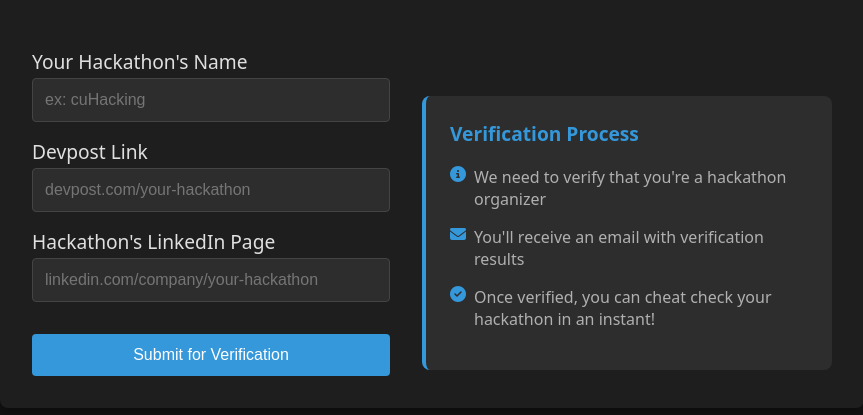
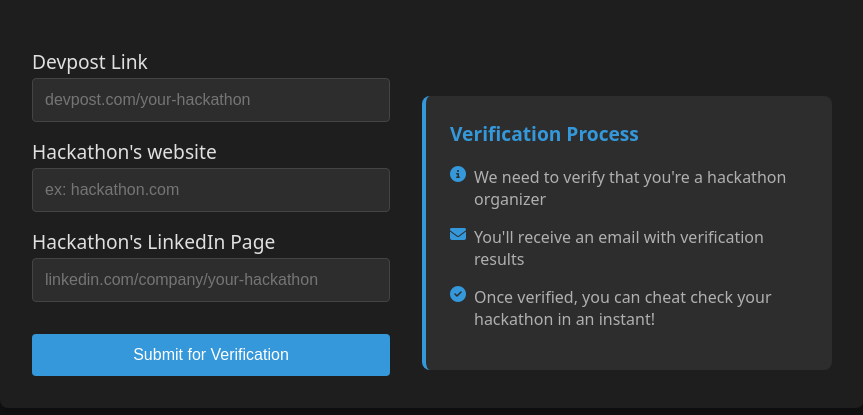
Before and after one commit to isharghura/HackVerify, a Flask app: template templates/dashboard.html in a window 1280 px wide. Shown: the part 231-646 px from the top of the page, without its empty margins (208-1071 px from the left). Run offline with Flask 3, Linux system fonts and the light colour scheme; the template is opened without the code that fills it, so the values that code supplies are empty.

Commit message:
feat: removed ask for hackathon name and asked for hackathon website

```diff
--- a/app.py
+++ b/app.py
@@ -283,10 +283,10 @@ def submissions():
             return jsonify({"error": "Request must be JSON"}), 400
 
         data = request.get_json()
-        if "hName" not in data:
-            return jsonify({"error": "Hackathon name is required"}), 400
         if "devpost" not in data:
             return jsonify({"error": "Devpost link is required"}), 400
+        if "website" not in data:
+            return jsonify({"error": "Hackathon website link is required"}), 400
         if "hlipage" not in data:
             return jsonify({"error": "Hackathon LinkedIn page link is required"}), 400
 
@@ -303,8 +303,8 @@ def submissions():
         user = user_response.data[0]
 
         submission_data = {
-            "hackathon_name": data["hName"],
             "devpost": data["devpost"],
+            "website": data["website"],
             "hackathon_linkedin": data["hlipage"],
             "email": user["email"],
             "linkedin_id": user["linkedin_id"],
--- a/static/dashboard.js
+++ b/static/dashboard.js
@@ -3,16 +3,16 @@ document.addEventListener('DOMContentLoaded', function () {
     if (form) {
         form.addEventListener("submit", async (event) => {
             event.preventDefault();
-            const nameInput = document.getElementById("hName");
             const devpostInput = document.getElementById("devpost");
+            const websiteInput = document.getElementById("website");
             const linkedinInput = document.getElementById("hlipage");
 
-            if (!nameInput || !nameInput.value) {
-                alert("Please enter your hackathon's name!");
+            if (!devpostInput || !devpostInput.value) {
+                alert("Please enter your hackathon's Devpost link!");
                 return;
             }
-            if (!devpostInput || !devpostInput.value) {
-                alert("Please enter your hackathon's Devpost link!");
+            if (!websiteInput || !websiteInput.value) {
+                alert("Please enter your hackathon's website link!");
                 return;
             }
             if (!linkedinInput || !linkedinInput.value) {
@@ -27,8 +27,8 @@ document.addEventListener('DOMContentLoaded', function () {
                         "Content-Type": "application/json",
                     },
                     body: JSON.stringify({
-                        hName: document.getElementById("hName").value,
                         devpost: document.getElementById("devpost").value,
+                        website: document.getElementById("website").value,
                         hlipage: document.getElementById("hlipage").value
                     }),
                     credentials: "include"
--- a/templates/dashboard.html
+++ b/templates/dashboard.html
@@ -20,10 +20,10 @@
             <div class="form-container">
                 <form id="verificationForm" class="main-form">
                     <div class="form-group">
-                        <label for="hName">Your Hackathon's Name</label>
-                        <input type="text" id="hName" placeholder="ex: cuHacking" required>
                         <label for="devpost">Devpost Link</label>
                         <input type="url" id="devpost" placeholder="devpost.com/your-hackathon" required>
+                        <label for="website">Hackathon's website</label>
+                        <input type="url" id="website" placeholder="ex: hackathon.com" required>
                         <label for="hlipage">Hackathon's LinkedIn Page</label>
                         <input type="url" id="hlipage" placeholder="linkedin.com/company/your-hackathon" required>
                     </div>
@@ -33,7 +33,8 @@
                     <h3>Verification Process</h3>
                     <p><i class="fas fa-info-circle"></i> We need to verify that you're a hackathon organizer</p>
                     <p><i class="fas fa-envelope"></i> You'll receive an email with verification results</p>
-                    <p><i class="fas fa-check-circle"></i> Once verified, you can cheat check your hackathon in an instant!</p>
+                    <p><i class="fas fa-check-circle"></i> Once verified, you can cheat check your hackathon in an
+                        instant!</p>
                     </div>
                     </div>
         </div>
```
